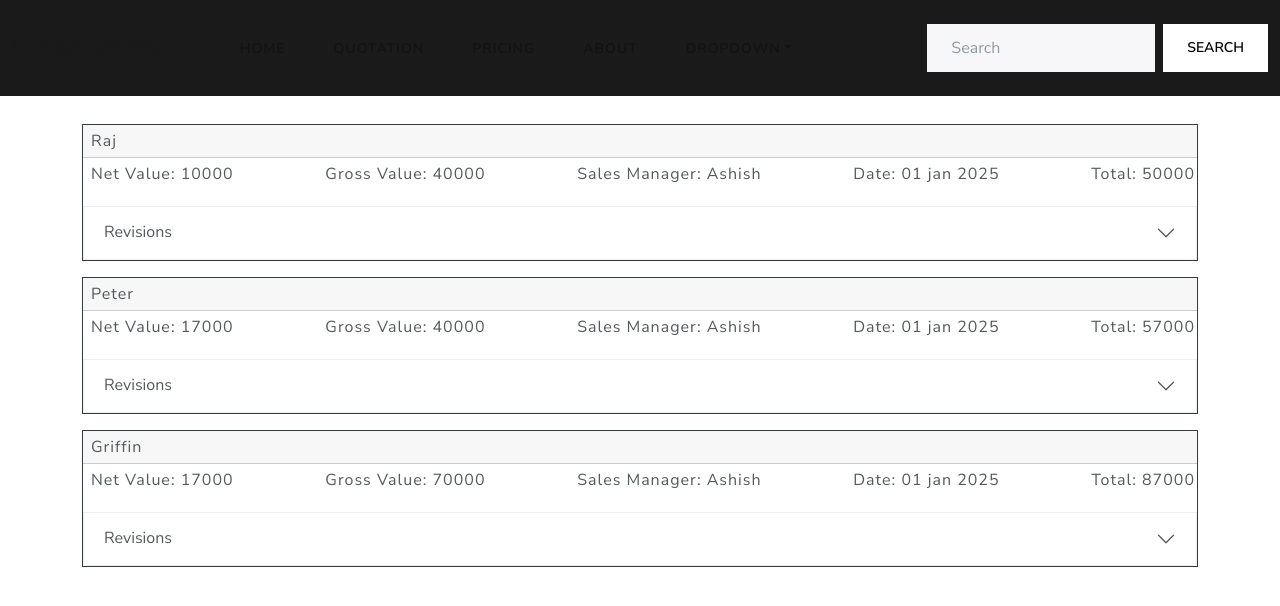
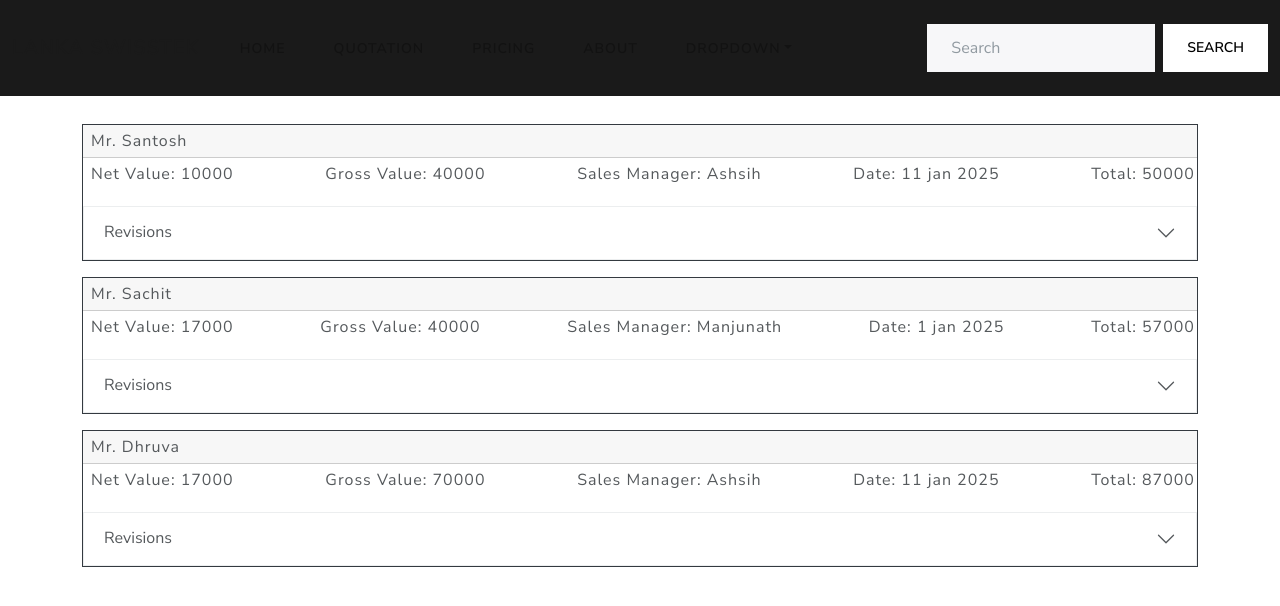
Before and after one commit to Mudassir0126/Swisstek-quotation, a React (Create React App) app: page /#/pricing in a window 1280 px wide. Shown: the top 606 px of the page. Built offline with nearby package versions, Linux system fonts and the light colour scheme.

Commit message:
modified Revision

```diff
--- a/src/Pages/CardComponent.jsx
+++ b/src/Pages/CardComponent.jsx
@@ -8,12 +8,12 @@ const CardComponent = ({ person, index }) => {
       </div>
 
       {/* Display values */}
-      <div className="card-body" style={{ display: "flex", flexDirection: "column",  gap: "10px", padding: "4px 2px 4px 8px" }}>
-        <div style={{ display: "flex",justifyContent: "space-between", gap: "20px" }}>
+      <div className="card-body" style={{ display: "flex", flexDirection: "column", gap: "10px", padding: "4px 2px 4px 8px" }}>
+        <div style={{ display: "flex", justifyContent: "space-between"}}>
           <p style={{ padding: "0" }}>Net Value: {person.NetValue || 0}</p>
           <p style={{ padding: "0" }}>Gross Value: {person.GrossValue || 0}</p>
-          <p style={{ padding: "0" }}>Sales Manager: Ashish</p>
-          <p style={{ padding: "0" }}>Date: 01 jan 2025</p>
+          <p style={{ padding: "0" }}>Sales Manager: {person.SRM}</p>
+          <p style={{ padding: "0" }}>Date: {person.Date}</p>
           <p style={{ padding: "0" }}>
             Total: {(person.NetValue || 0) + (person.GrossValue || 0)}
           </p>
@@ -37,7 +37,20 @@ const CardComponent = ({ person, index }) => {
           </h2>
           <div id={`collapse-${index}`} className="accordion-collapse collapse" aria-labelledby={`heading-${index}`}>
             <div className="accordion-body">
-              <strong>This is {person.name}'s accordion body.</strong> You can add more details here.
+              {/* Conditional Rendering */}
+              {person.revision?.status === false ? (
+                <p>No Revisions</p>
+              ) : (
+                person.revision?.revisions?.map((val, idx) => (
+                  <div key={idx} style={{ display: "flex", flexDirection: "row", justifyContent: "space-between"}}>
+                    <strong>Revision {idx+1}</strong>
+                    <p>Net Value: {val.NetValue}</p>
+                    <p>Gross Value: {val.GrossValue}</p>
+                    <p>Total Value: {val.GrossValue+val.NetValue}</p>
+                    <p>Remarks: Blah blah blah</p>
+                  </div>
+                ))
+              )}
             </div>
           </div>
         </div>
--- a/src/Pages/Test_quotation.jsx
+++ b/src/Pages/Test_quotation.jsx
@@ -4,19 +4,54 @@ import CardComponent from "./CardComponent"; // Importing the card component
 // Data for the cards
 const values = [
   {
-    name: "Raj",
+    name: "Mr. Santosh",
     NetValue: 10000,
     GrossValue: 40000,
+    SRM: "Ashsih",
+    Date:"11 jan 2025",
+    revision:{
+      status:true,
+      revisions:
+      [
+        {
+          GrossValue:10000,
+          NetValue:2000,
+        },
+        {
+          GrossValue:10000,
+          NetValue:2000,
+        }
+      ]
+    }
   },
   {
-    name: "Peter",
+    name: "Mr. Sachit",
     NetValue: 17000,
     GrossValue: 40000,
+    SRM: "Manjunath",
+    Date:"1 jan 2025",
+    revision:{
+      status:false,
+      revisions:
+      []
+    }
   },
   {
-    name: "Griffin",
+    name: "Mr. Dhruva",
     NetValue: 17000,
     GrossValue: 70000,
+    SRM: "Ashsih",
+    Date:"11 jan 2025",
+    revision:{
+      status:true,
+      revisions:
+      [
+        {
+          GrossValue:8500,
+          NetValue:28000,
+        },
+      ]
+    }
   }
 ];
 
```
